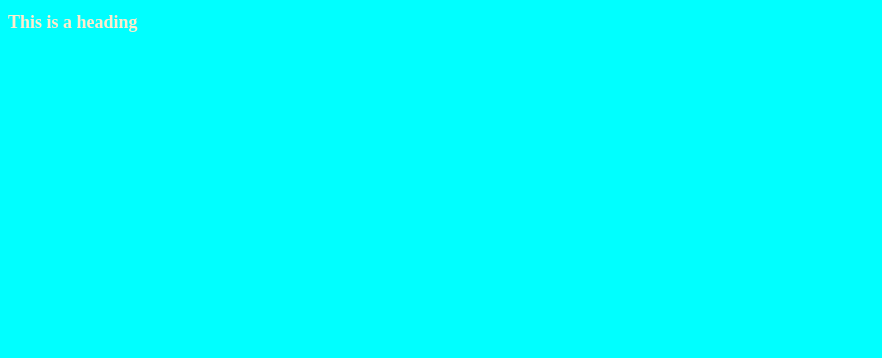
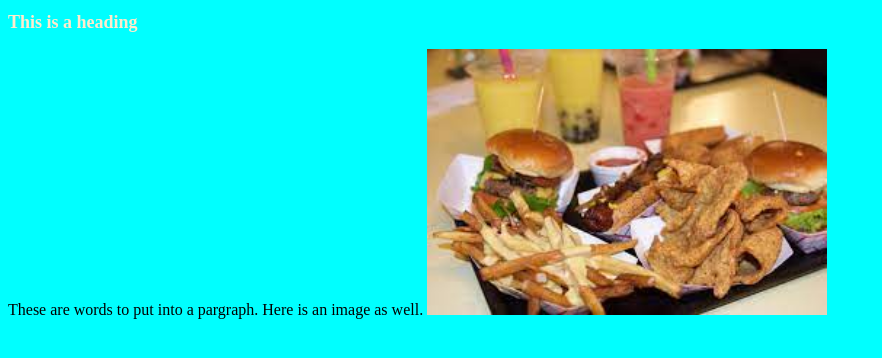
Before and after one commit to chite0209/three_commits_project, a plain HTML site: page index.html in a window 1280 px wide. Shown: the whole page, without its empty margins (0-882 px from the left). Drawn offline with Linux system fonts and the light colour scheme.

Commit message:
Modified html file to include a pargraph and a picture.

```diff
--- a/index.html
+++ b/index.html
@@ -14,6 +14,10 @@
     </head>
     <body>
         <h1>This is a heading</h1>
+<p>
+These are words to put into a pargraph. Here is an image as well.
+<img src="Food.jpg" alt="Picture of delicious food." width="400">
 
+</p>
     </body>
 </html>
```
Also changed, not shown: Food.jpg (added).
